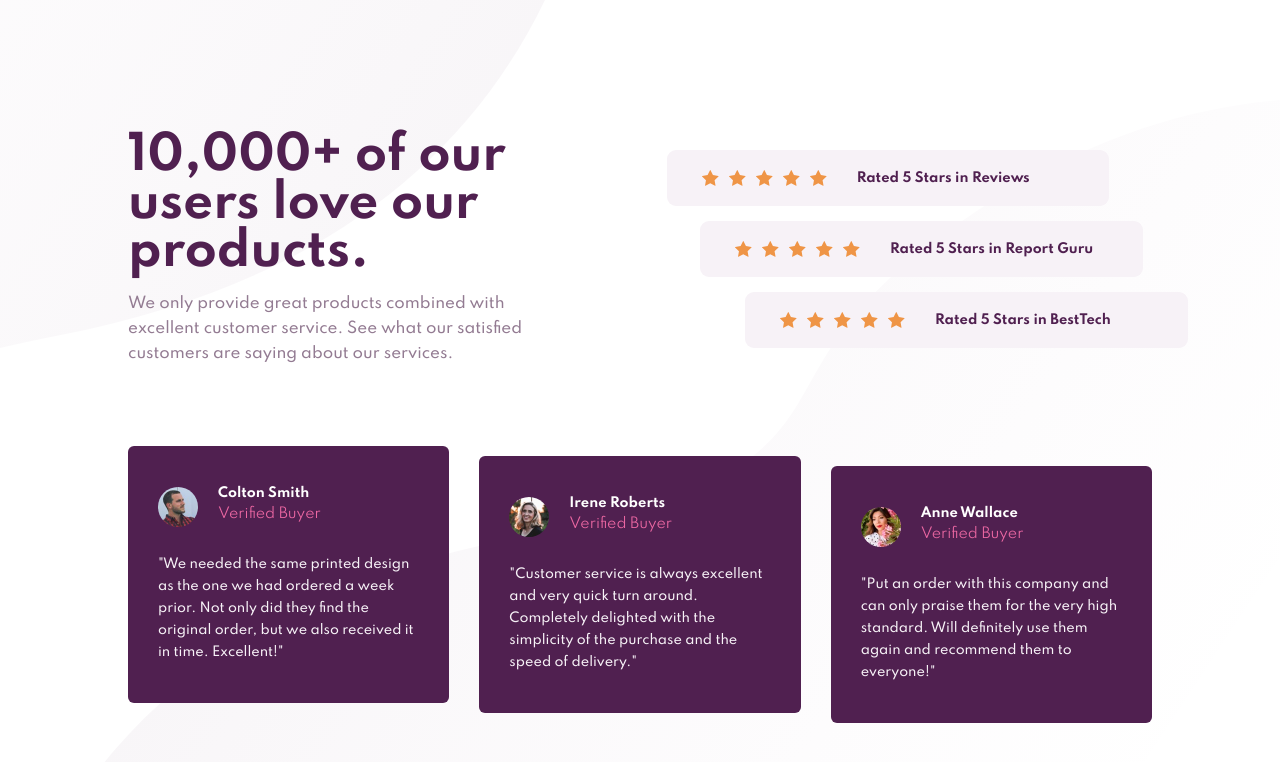
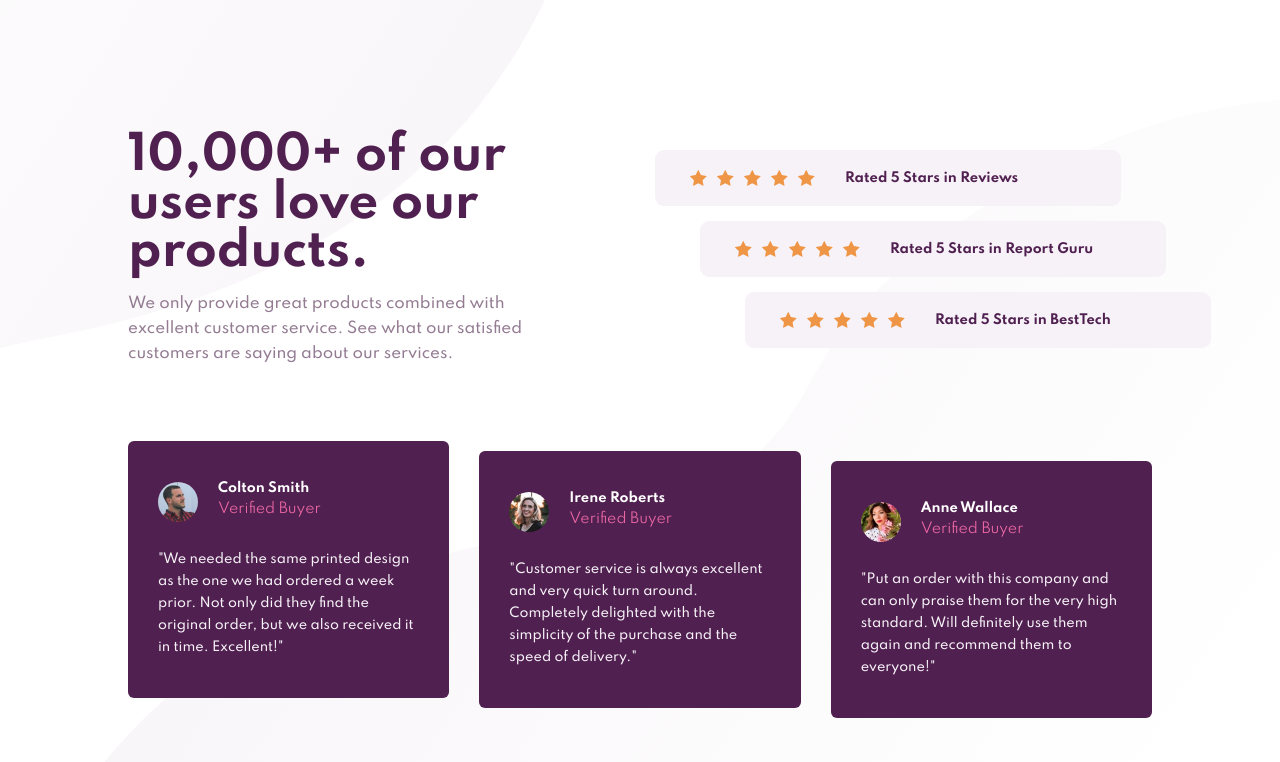
Before and after one commit to AbdulrahmanFE/Challenge_Num_07, a plain HTML site: page index.html in a window 1280 px wide. Drawn offline with Linux system fonts and the light colour scheme.

Commit message:
Making Some Modifieds

```diff
--- a/style.css
+++ b/style.css
@@ -110,7 +110,7 @@
     display: flex;
     align-items: center;
     padding: 10px;
-    width: 95%;
+    width: 100%;
     gap: 20px;
     margin: 0 auto 15px;
     z-index: 1;
@@ -184,7 +184,6 @@
     justify-content: center;
     align-items: center;
     gap: 30px;
-    margin-top: 5px;
   }
   @media (max-width: 991px) {
     .bottom-section {
```
